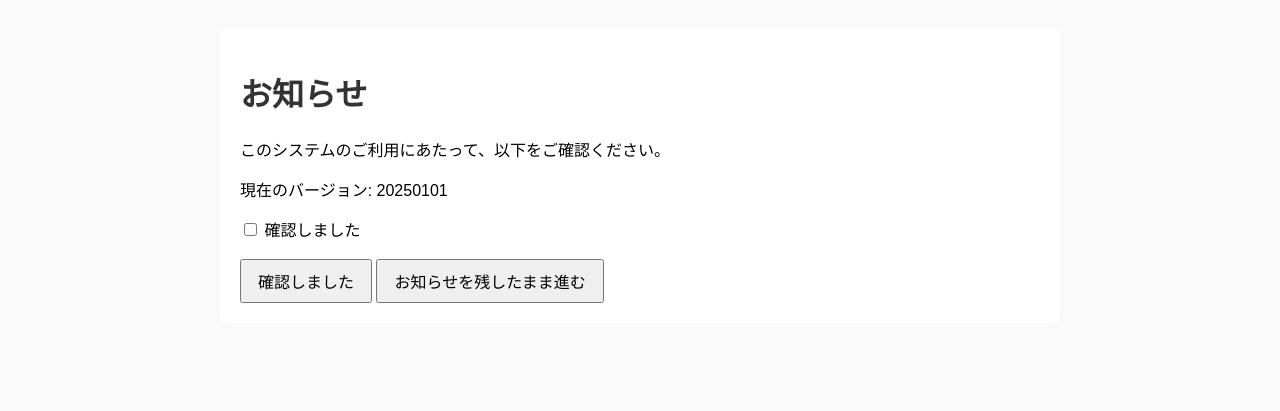
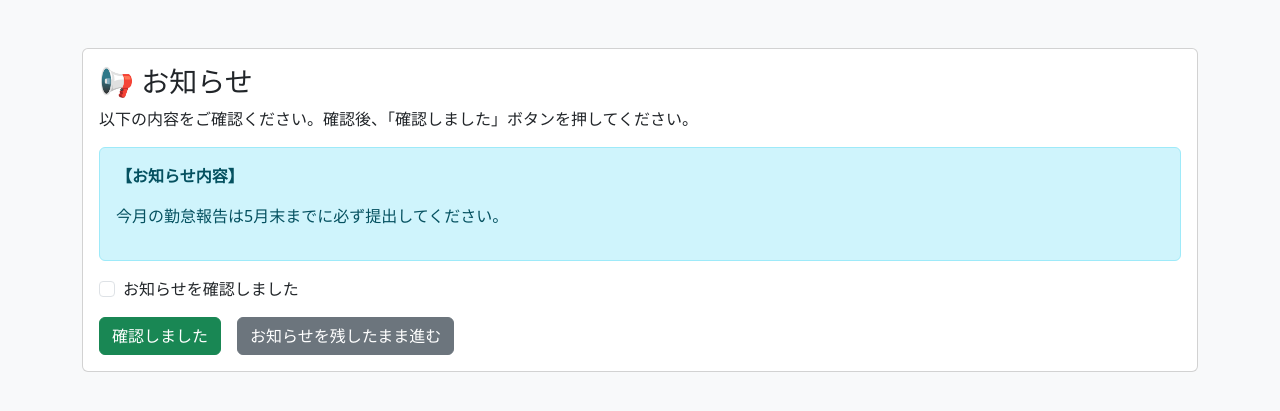
Before and after one commit to KohtaroIzumi/dailyreport, a Flask app: page /notice in a window 1280 px wide. Shown: the top 411 px of the page. Run offline with Flask 3, Linux system fonts and the light colour scheme; the visitor is signed in with stand-in values (Sample User, id 1).

Commit message:
エラー解消のため

```diff
--- a/app.py
+++ b/app.py
@@ -1,69 +1,44 @@
-from flask import Flask, render_template, request, redirect, url_for, session, jsonify
+from flask import Flask, render_template, request, redirect, url_for, session
 import os
 import json
 import requests
 from functools import wraps
 from dotenv import load_dotenv
-from datetime import datetime
 
 load_dotenv()
 
 app = Flask(__name__)
 app.secret_key = os.getenv("FLASK_SECRET_KEY")
 SUPABASE_URL = os.getenv("SUPABASE_URL")
-SUPABASE_API_KEY = os.getenv("SUPABASE_API_KEY")
+SUPABASE_KEY = os.getenv("SUPABASE_API_KEY")
+ACCESS_PASSWORD = os.getenv("ACCESS_PASSWORD")
+NOTICE_VERSION = os.getenv("NOTICE_VERSION")
+
 HEADERS = {
-    "apikey": SUPABASE_API_KEY,
-    "Authorization": f"Bearer {SUPABASE_API_KEY}",
+    "apikey": SUPABASE_KEY,
+    "Authorization": f"Bearer {SUPABASE_KEY}",
     "Content-Type": "application/json"
 }
-
-NOTICE_VERSION = os.getenv("NOTICE_VERSION", "20250101")
-ACCESS_PASSWORD = os.getenv("ACCESS_PASSWORD")
-
-# decorator
 
 def login_required(f):
     @wraps(f)
     def decorated_function(*args, **kwargs):
-        if not session.get('logged_in'):
+        if 'logged_in' not in session:
             return redirect(url_for('login'))
         return f(*args, **kwargs)
     return decorated_function
 
-def notice_required(f):
-    @wraps(f)
-    def decorated_function(*args, **kwargs):
-        if not session.get("notice_seen") or session.get("notice_version") != NOTICE_VERSION:
-            return redirect(url_for("notice"))
-        return f(*args, **kwargs)
-    return decorated_function
-
-@app.route("/login", methods=["GET", "POST"])
-def login():
-    if request.method == "POST":
-        password = request.form.get("password")
-        if password == ACCESS_PASSWORD:
-            session['logged_in'] = True
-            session['notice_seen'] = False  # 強制的にお知らせを再表示
-            return redirect(url_for("notice"))
-        return render_template("login.html", error="パスワードが間違っています")
-    return render_template("login.html")
-
-@app.route("/logout")
-def logout():
-    session.clear()
-    return redirect(url_for("login"))
-
-@app.route("/")
+@app.route('/')
 @login_required
-@notice_required
 def index():
+    # お知らせが未確認ならリダイレクト
+    if session.get("notice_checked_version") != NOTICE_VERSION:
+        return redirect(url_for("notice"))
     names = fetch_names()
     categories, category_map = fetch_categories()
     return render_template("index.html", names=names, categories=categories, category_map=category_map)
 
-@app.route("/submit", methods=["POST"])
+@app.route('/submit', methods=['POST'])
 @login_required
 def submit():
     data = request.get_json()
@@ -76,9 +51,8 @@
         )
     return ("", 204)
 
-@app.route("/master")
+@app.route('/master')
 @login_required
-@notice_required
 def master():
     categories, _ = fetch_categories()
     grouped = {}
@@ -87,67 +61,39 @@
         grouped.setdefault(cat, []).append(item['detail'])
     return render_template("master.html", grouped=grouped)
 
-@app.route("/notice")
+@app.route('/login', methods=['GET', 'POST'])
+def login():
+    if request.method == 'POST':
+        password = request.form['password']
+        if password == ACCESS_PASSWORD:
+            session['logged_in'] = True
+            return redirect(url_for('index'))
+        return render_template("login.html", error="パスワードが間違っています")
+    return render_template("login.html")
+
+@app.route('/logout')
+def logout():
+    session.clear()
+    return redirect(url_for('login'))
+
+@app.route('/notice')
 @login_required
 def notice():
     return render_template("notice.html", version=NOTICE_VERSION)
 
-@app.route("/acknowledge_notice", methods=["POST"])
+@app.route('/acknowledge_notice', methods=["POST"])
 @login_required
 def acknowledge_notice():
-    try:
-        confirm = request.form.get("confirm")
-        if confirm == "on":
-            session["notice_seen"] = True
-            session["notice_version"] = NOTICE_VERSION
+    if request.form.get("confirm"):
+        session["notice_checked_version"] = NOTICE_VERSION
         return redirect(url_for("index"))
-    except Exception as e:
-        print("Error in acknowledge_notice:", e)
-        return "Internal Server Error", 500
+    return redirect(url_for("notice"))
 
-@app.route("/skip_notice", methods=["POST"])
+@app.route('/skip_notice')
 @login_required
 def skip_notice():
-    try:
-        session["notice_seen"] = False
-        return redirect(url_for("index"))
-    except Exception as e:
-        print("Error in skip_notice:", e)
-        return "Internal Server Error", 500
-
-@app.route("/preview_api")
-@login_required
-def preview_api():
-    selected_date = request.args.get("date")
-    selected_name = request.args.get("name")
-
-    if not selected_date or not selected_name:
-        return jsonify({"monthly_hours": 0})
-
-    dt = datetime.strptime(selected_date, "%Y-%m-%d")
-    start = dt.replace(day=1).strftime("%Y-%m-%d")
-    if dt.month == 12:
-        end = dt.replace(year=dt.year + 1, month=1, day=1).strftime("%Y-%m-%d")
-    else:
-        end = dt.replace(month=dt.month + 1, day=1).strftime("%Y-%m-%d")
-
-    query_url = (
-        f"{SUPABASE_URL}/rest/v1/daily_report"
-        f"?name=eq.{selected_name}"
-        f"&report_date=gte.{start}"
-        f"&report_date=lt.{end}"
-    )
-
-    res = requests.get(query_url, headers=HEADERS)
-    total = 0
-    if res.status_code == 200:
-        rows = res.json()
-        for r in rows:
-            total += float(r.get("hours", 0))
-    else:
-        print("ERROR: Failed to fetch monthly hours:", res.status_code, res.text)
-
-    return jsonify({"monthly_hours": total})
+    # チェックしてないのでバージョン記録はせずそのまま進む
+    return redirect(url_for("index"))
 
 def fetch_names():
     response = requests.get(f"{SUPABASE_URL}/rest/v1/master_name", headers=HEADERS)
--- a/templates/notice.html
+++ b/templates/notice.html
@@ -1,52 +1,37 @@
-<!-- notice.html（修正版・完全版）-->
 <!DOCTYPE html>
 <html lang="ja">
 <head>
     <meta charset="UTF-8">
     <title>お知らせ</title>
-    <meta name="viewport" content="width=device-width, initial-scale=1">
-    <style>
-        body { font-family: sans-serif; padding: 20px; background: #f9f9f9; }
-        h1 { color: #333; }
-        .container { max-width: 800px; margin: 0 auto; background: white; padding: 20px; border-radius: 8px; }
-        button { padding: 0.5em 1em; font-size: 1em; }
-    </style>
+    <link href="https://cdn.jsdelivr.net/npm/bootstrap@5.3.3/dist/css/bootstrap.min.css" rel="stylesheet">
 </head>
-<body>
-    <div class="container">
-        <h1>お知らせ</h1>
-        <p>このシステムのご利用にあたって、以下をご確認ください。</p>
-        <p>現在のバージョン: {{ version }}</p>
-        <form id="notice-form">
-            <label>
-                <input type="checkbox" id="ack" />
-                確認しました
-            </label>
-            <br><br>
-            <button type="button" onclick="proceed(true)">確認しました</button>
-            <button type="button" onclick="proceed(false)">お知らせを残したまま進む</button>
-        </form>
+<body class="bg-light">
+<div class="container mt-5">
+    <div class="card">
+        <div class="card-body">
+            <h3 class="card-title">📢 お知らせ</h3>
+            <p class="card-text">以下の内容をご確認ください。確認後、「確認しました」ボタンを押してください。</p>
+
+            <div class="alert alert-info">
+                <p><strong>【お知らせ内容】</strong></p>
+                <p>今月の勤怠報告は5月末までに必ず提出してください。</p>
+            </div>
+
+            <form method="POST" action="/acknowledge_notice">
+                <div class="form-check mb-3">
+                    <input class="form-check-input" type="checkbox" name="confirm" id="confirmCheck">
+                    <label class="form-check-label" for="confirmCheck">
+                        お知らせを確認しました
+                    </label>
+                </div>
+
+                <div class="d-flex gap-3">
+                    <button type="submit" class="btn btn-success">確認しました</button>
+                    <a href="/skip_notice" class="btn btn-secondary">お知らせを残したまま進む</a>
+                </div>
+            </form>
+        </div>
     </div>
-
-    <script>
-        function proceed(confirmed) {
-            const ackChecked = document.getElementById('ack').checked;
-            if (confirmed && !ackChecked) {
-                alert("チェックを入れてから進んでください。");
-                return;
-            }
-            fetch("/notice_ack", {
-                method: "POST",
-                headers: { "Content-Type": "application/json" },
-                body: JSON.stringify({ confirmed })
-            }).then(res => {
-                if (res.ok) {
-                    window.location.href = "/";
-                } else {
-                    alert("エラーが発生しました");
-                }
-            });
-        }
-    </script>
+</div>
 </body>
 </html>
```
